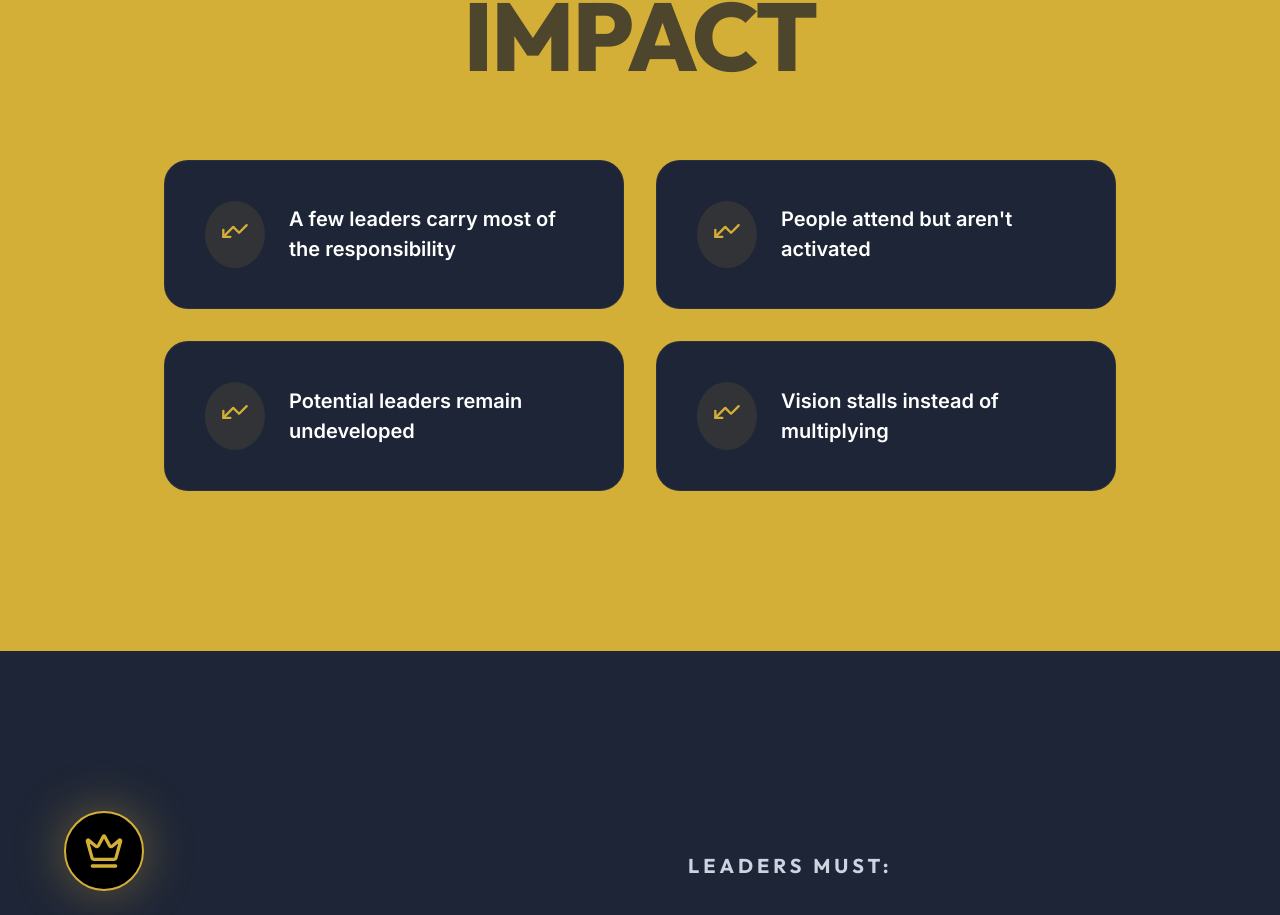
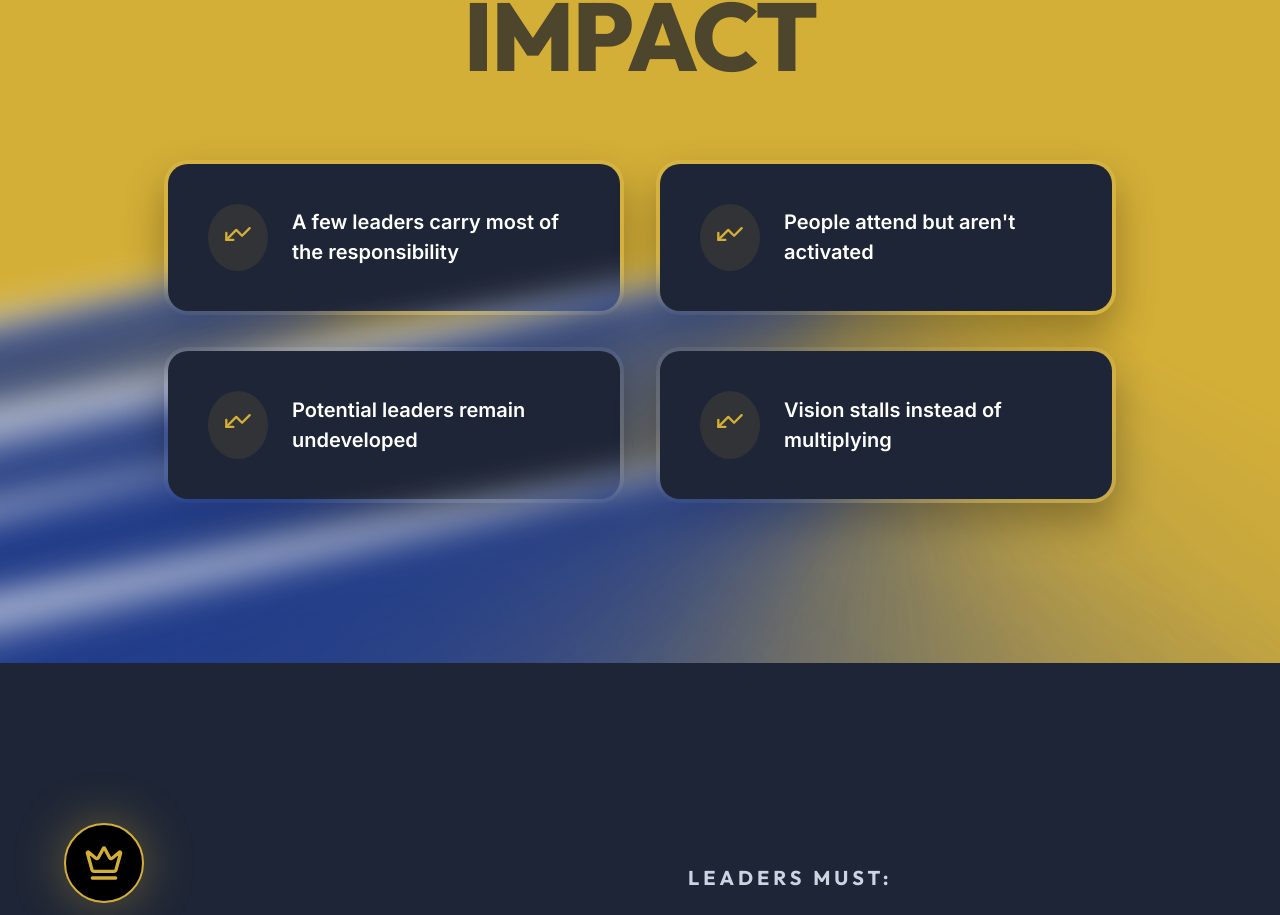
Before and after one commit to livetree/PI-main, a Next.js app: page / in a window 1280 px wide. Shown: the part 1535-2450 px from the top of the page. Built offline with nearby package versions, Linux system fonts and the light colour scheme.

Commit message:
style: perfect web3 running border effect by orchestrating dual 2000px circular gradient wrappers synchronously, bleeding an unmasked 16px-blurred halo orbit over a strictly 4px razor-sharp internal layout mask mathematically achieving the flawless smooth tracking comet

```diff
--- a/src/app/globals.css
+++ b/src/app/globals.css
@@ -225,52 +225,61 @@ main {
   letter-spacing: 0.1em;
 }
 
-/* Kinetic Plasma Orb - NextGen Offset Pathing */
-@keyframes trace-perimeter {
-  100% { offset-distance: 100%; }
+/* High-End Magic Border Physics */
+@keyframes circular-track {
+  from { transform: translate(-50%, -50%) rotate(0deg); }
+  to { transform: translate(-50%, -50%) rotate(360deg); }
 }
 
-.kinetic-card {
+.magic-card {
   position: relative;
-  overflow: visible; /* Defeating internal masking fully permits the immense 140px plasma bubble to naturally bleed cleanly onto the yellow layout exterior */
+  overflow: visible; /* Inherently enables the blurred ambient bleed sequence from the orbital trace */
+  border-radius: 24px;
+  padding: 4px; /* The explicit line depth geometric parameter */
+  background: rgba(255, 255, 255, 0.05); /* Passive idle state layout */
   transition: transform 0.3s cubic-bezier(0.175, 0.885, 0.32, 1.275), box-shadow 0.3s ease;
+  transform-style: preserve-3d;
 }
 
-.kinetic-card:hover {
+.magic-card:hover {
   transform: translateY(-8px) scale(1.02);
   box-shadow: 0 30px 60px rgba(0,0,0,0.5);
   z-index: 50;
 }
 
-.kinetic-orb {
+.hover-glow-spinner {
   position: absolute;
-  top: 0;
-  left: 0;
-  width: 140px;
-  height: 140px;
-  margin: -70px 0 0 -70px; /* Absolutely locking rotational geometric origin strictly flush to the 0px offset-path wireframe array */
-  border-radius: 50%;
+  top: 50%;
+  left: 50%;
+  width: 2000px;
+  height: 2000px;
+  /* Royal Blue pristine trailing comet structurally backed by a brilliant glowing solid core endpoint */
+  background: var(--comet-gradient, conic-gradient(from 0deg, transparent 0%, transparent 60%, rgba(30, 58, 138, 0.4) 85%, #1e3a8a 99%, #ffffff 100%));
+  animation: circular-track 2.5s linear infinite;
+  opacity: 0;
+  transition: opacity 0.4s ease;
+  z-index: 0;
   pointer-events: none;
-  z-index: 1; /* Floating directly underneath the textual overlay tier, above the Navy core layer base */
-
-  /* The incredibly lush, brilliant massive volumetric glowing core and structural 8px blur distortion array */
-  background: radial-gradient(circle at center, rgba(147, 197, 253, 0.95) 0%, rgba(30,58,138,0.9) 25%, transparent 65%);
-  filter: blur(8px);
-
-  /* Plasma exhaust tail orienting directionally rearwards identically against pathing trajectory mapping automatically (-X layout alignment) */
-  box-shadow:
-    -40px 0 30px rgba(30, 58, 138, 0.9),
-    -80px 0 40px rgba(30, 58, 138, 0.6),
-    -120px 0 50px rgba(30, 58, 138, 0.3);
-
-  /* NATIVE NEXTGEN PERIMETER ANIMATION ROUTINE */
-  offset-path: inset(0 round 24px);
-  animation: trace-perimeter 4s linear infinite;
-
-  opacity: 0;
-  transition: opacity 0.5s ease;
 }
 
-.kinetic-card:hover .kinetic-orb {
-  opacity: 1;
+.magic-card:hover .hover-glow-spinner {
+  opacity: 1; /* Instantiates massive volumetric trace across both internal line mask and ambient bloom filter symmetrically */
 }
+
+/* Sharp tracking boundary mask */
+.magic-mask {
+  position: absolute;
+  inset: 0;
+  border-radius: 24px;
+  overflow: hidden;
+  z-index: 1;
+}
+
+/* Internal card interface wrapper natively concealing mathematical geometry anomalies from 2000px span */
+.magic-inner {
+  position: relative;
+  background: var(--surface);
+  border-radius: 20px; /* Synchronized padding differential layout constraint (24px - 4px thickness) */
+  height: 100%;
+  z-index: 2;
+}
--- a/src/app/page.js
+++ b/src/app/page.js
@@ -93,7 +93,7 @@ export default function Home() {
         </div>
       </section>
 
-      {/* 2. THE CHALLENGE (Inverted Yellow with High-End CSS offset-path Kinetic Orbs) */}
+      {/* 2. THE CHALLENGE (Inverted Yellow with High-End Multi-Layer Magic Orbs) */}
       <section style={{ padding: '10rem 1.5rem', position: 'relative', zIndex: 10, background: 'var(--brand-primary)' }}>
         <div className="container" style={{ maxWidth: '1000px' }}>
 
@@ -118,21 +118,19 @@ export default function Home() {
                 whileInView={{ opacity: 1, x: 0, rotate: 0 }}
                 viewport={{ once: true, margin: "-50px" }}
                 transition={{ type: "spring", damping: 15, stiffness: 70, delay: i * 0.15 }}
-                className="kinetic-card"
-                style={{
-                  backgroundColor: 'var(--surface)',
-                  padding: '2.5rem',
-                  borderRadius: '24px',
-                  border: '1px solid rgba(255,255,255,0.05)',
-                }}
+                className="magic-card"
+                style={{ boxShadow: '0 20px 40px rgba(0,0,0,0.3)' }}
               >
-                {/*
-                  The massive roaming glowing orb flawlessly locked to the margin boundary!
-                  No masks, no radar clipping. Absolute pure mathematical perimeter tracking.
-                */}
-                <div className="kinetic-orb" />
+                {/* BLURRED BLEED LAYER: Generates the "dot bigger than the border" ambient spill! */}
+                <div className="hover-glow-spinner" style={{ filter: 'blur(16px)', opacity: 0.85 }} />
 
-                <div style={{ position: 'relative', zIndex: 10, display: 'flex', gap: '1.5rem', alignItems: 'center' }}>
+                {/* SHARP TRACK LAYER: Generates the ultra-premium 4px strict line layout mask */}
+                <div className="magic-mask">
+                  <div className="hover-glow-spinner" />
+                </div>
+
+                {/* INTERNAL CARD: Blocks the center geometry of the 2000px spinning mathematically sound square core */}
+                <div className="magic-inner" style={{ padding: '2.5rem', display: 'flex', gap: '1.5rem', alignItems: 'center' }}>
                   <div style={{ background: 'rgba(212,175,55,0.1)', padding: '1rem', borderRadius: '50%', flexShrink: 0 }}>
                     <TrendingUp color="var(--brand-primary)" size={28} style={{ transform: 'rotate(180deg)' }} />
                   </div>
```
